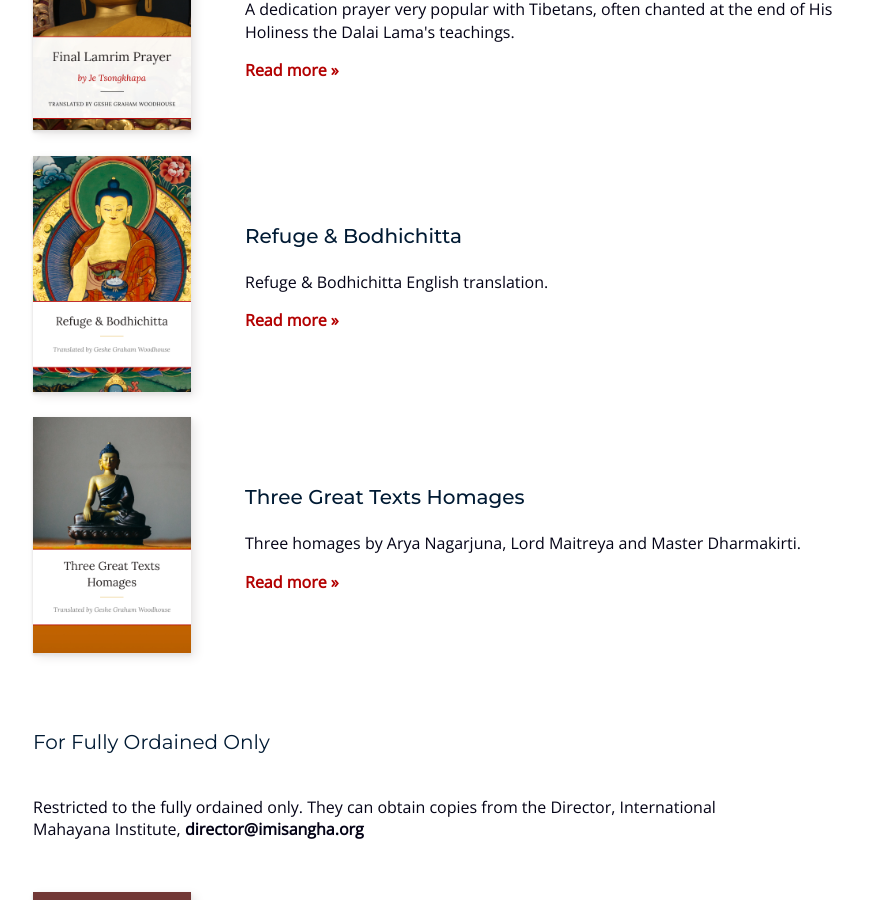
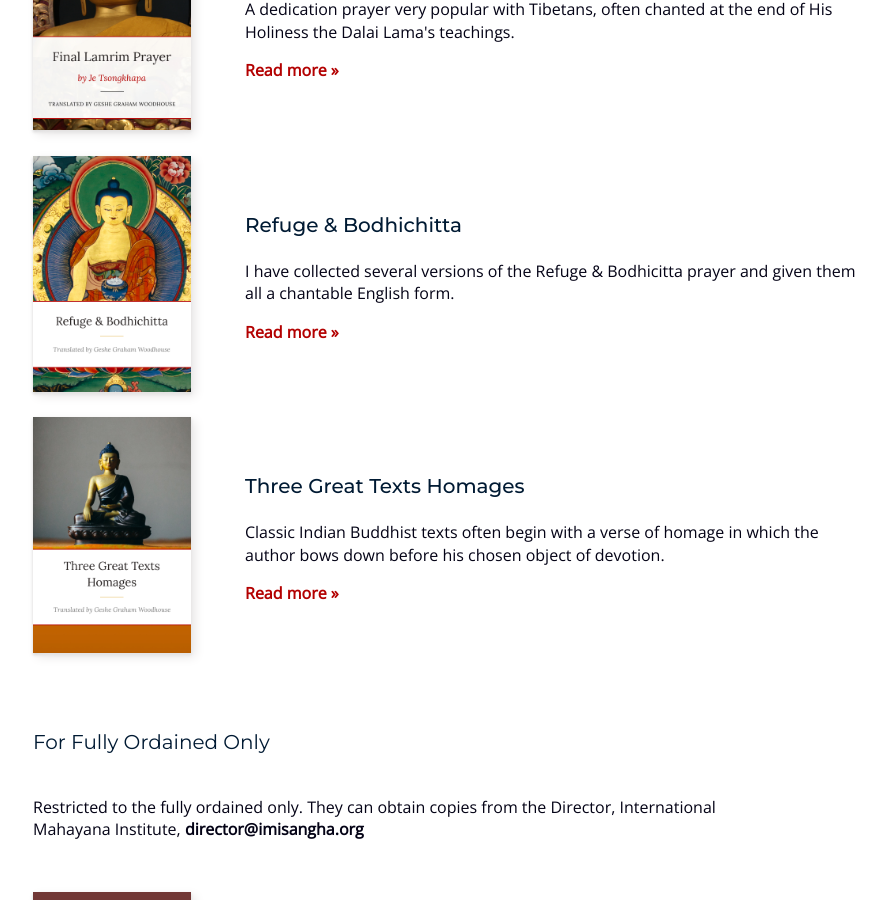
Before and after one commit to hallodom/geshe-graham-losel, a Jekyll site: the page built from publications.html, in a window 1280 px wide and 900 px high, scrolled down 2961 px. Shown: the whole window, without its empty margins (39-925 px from the left). Built offline with Jekyll 4.4.1, drawn with Linux system fonts in a browser that asks for light colours.

Commit message:
Update descriptions for new texts

```diff
--- a/_publications/refuge-and-bodhichitta.md
+++ b/_publications/refuge-and-bodhichitta.md
@@ -4,7 +4,7 @@ permalink: /publications/poem/:path/
 noindex: false
 
 title: Refuge & Bodhichitta
-description: Refuge & Bodhichitta English translation.
+description: I have collected several versions of the Refuge & Bodhicitta prayer and given them all a chantable English form.
 type: miscellaneous
 
 author:
@@ -18,4 +18,4 @@ download_audio:
 
 ---
 
-Refuge & Bodhichitta English translation grouped by the number of syllables each prayer contains.
+I have collected several versions of the Refuge & Bodhicitta prayer and given them all a chantable English form. It is good to chant the Tibetan. Why not the English as well?
--- a/_publications/three-great-texts-homages.md
+++ b/_publications/three-great-texts-homages.md
@@ -4,7 +4,7 @@ permalink: /publications/poem/:path/
 noindex: false
 
 title: Three Great Texts Homages
-description: Three homages by Arya Nagarjuna, Lord Maitreya and Master Dharmakirti.
+description: Classic Indian Buddhist texts often begin with a verse of homage in which the author bows down before his chosen object of devotion.
 type: miscellaneous
 
 author:
@@ -18,4 +18,4 @@ download_audio:
 
 ---
 
-Three homages by Arya Nagarjuna, Lord Maitreya and Master Dharmakirti.
+Classic Indian Buddhist texts often begin with a verse of homage in which the author bows down before his chosen object of devotion, seeking inspiration for his endeavours. The three texts here are studied by all traditions of Tibetan Buddhism and have a wide, enduring fame. Their homages are often chanted at the beginning of Buddhist teachings in the Tibetan style.
```
Also changed, not shown: 3 other files.
